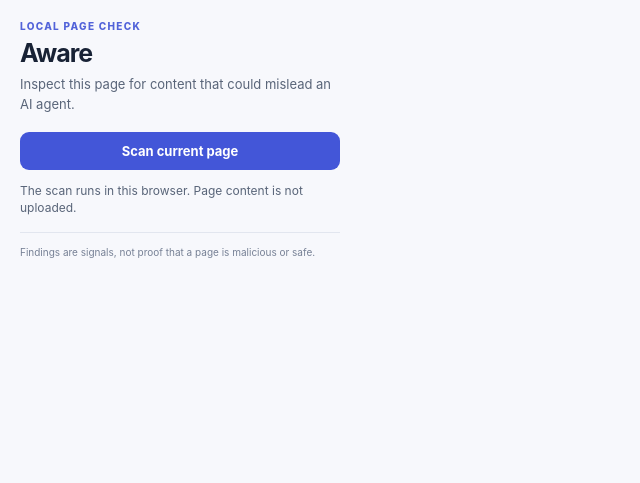
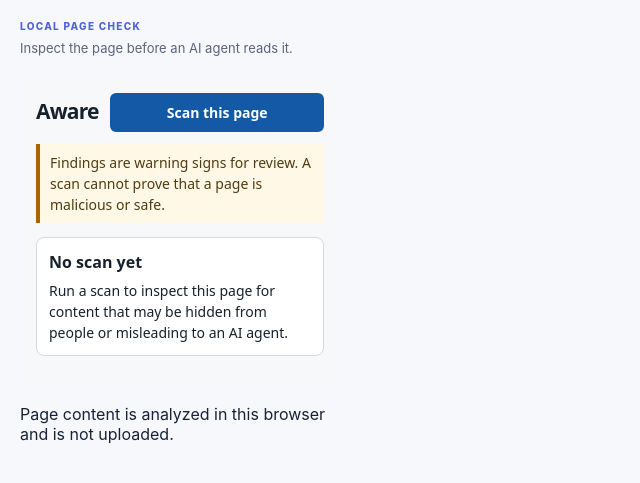
Before and after one commit to josephibka/Aware, a website with bundled scripts: page popup.html in a window 1280 px wide. Shown: the whole page, without its empty margins (0-640 px from the left). Built offline with nearby package versions, Linux system fonts and the light colour scheme.

Commit message:
Load shared report view and application shell

```diff
--- a/popup.html
+++ b/popup.html
@@ -5,18 +5,14 @@
     <meta name="viewport" content="width=device-width, initial-scale=1">
     <title>Aware</title>
     <link rel="stylesheet" href="popup.css">
+    <link rel="stylesheet" href="report-view.css">
   </head>
   <body>
     <main>
-      <header>
-        <p class="eyebrow">LOCAL PAGE CHECK</p>
-        <h1>Aware</h1>
-        <p class="intro">Inspect this page for content that could mislead an AI agent.</p>
-      </header>
-      <button id="scan-button" type="button">Scan current page</button>
-      <p id="status" class="status" role="status" aria-live="polite">The scan runs in this browser. Page content is not uploaded.</p>
-      <section id="results" aria-label="Scan findings"></section>
-      <footer>Findings are signals, not proof that a page is malicious or safe.</footer>
+      <p class="eyebrow">LOCAL PAGE CHECK</p>
+      <p class="intro">Inspect the page before an AI agent reads it.</p>
+      <div id="app"></div>
+      <p class="privacy">Page content is analyzed in this browser and is not uploaded.</p>
     </main>
     <script src="popup.js"></script>
   </body>
```
